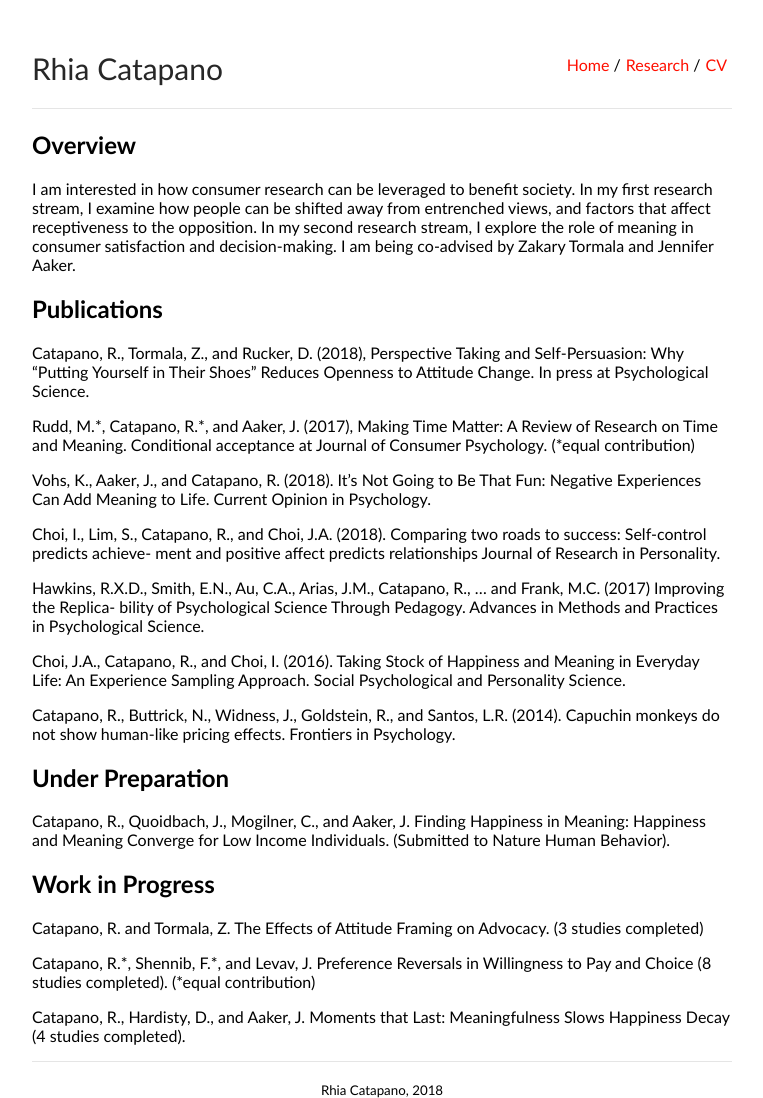
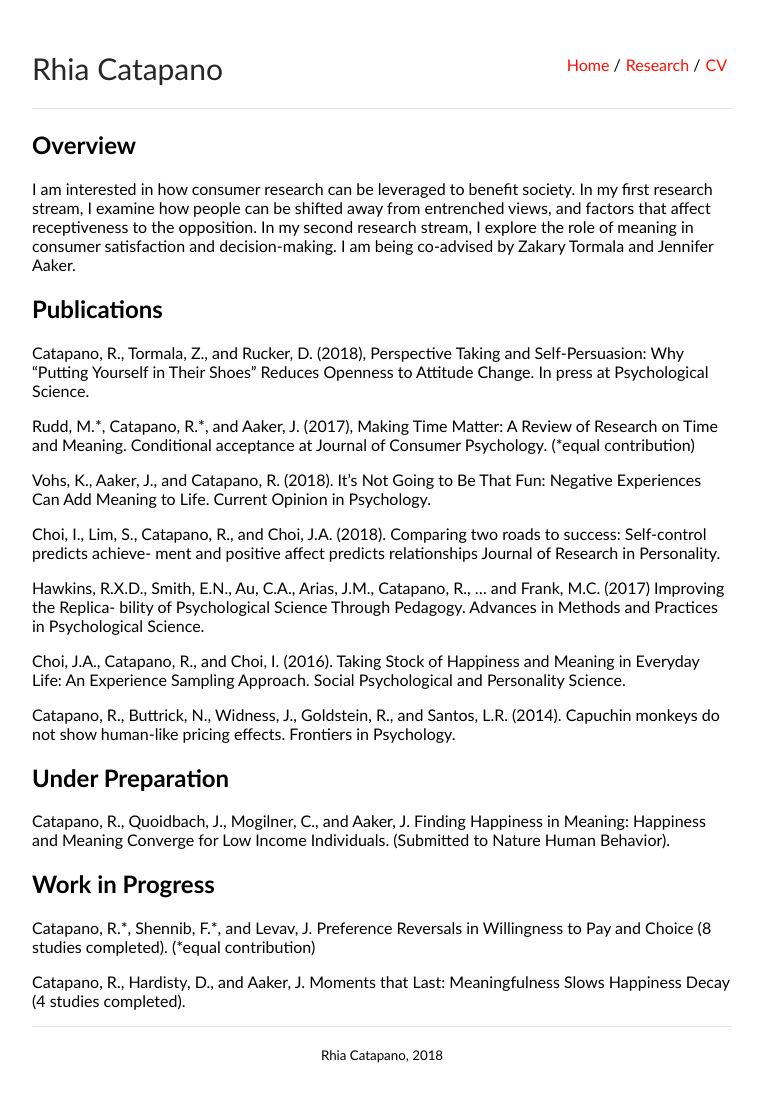
Before and after one commit to catapano/catapano.github.io, a Jekyll site: the page built from research.md, in a window 1280 px wide. Shown: the whole page, without its empty margins (258-1021 px from the left). Built offline with Jekyll 4.4.1, drawn with Linux system fonts in a browser that asks for light colours; our own code applies the rules of GitHub Pages for plain Markdown files; after the commit the page ends 1063 px from its top, so only the background shows below that.

Commit message:
Change Pub List

```diff
--- a/research.md
+++ b/research.md
@@ -36,8 +36,6 @@ Converge for Low Income Individuals. (Submitted to Nature Human Behavior).
 
 ## Work in Progress
 
-Catapano, R. and Tormala, Z. The Effects of Attitude Framing on Advocacy. (3 studies completed)
-
 Catapano, R.\*, Shennib, F.\*, and Levav, J. Preference Reversals in Willingness to Pay and Choice (8 studies completed). (*equal contribution)
 
 Catapano, R., Hardisty, D., and Aaker, J. Moments that Last: Meaningfulness Slows Happiness Decay (4 studies completed).
```
Also changed, not shown: 4 other files.
